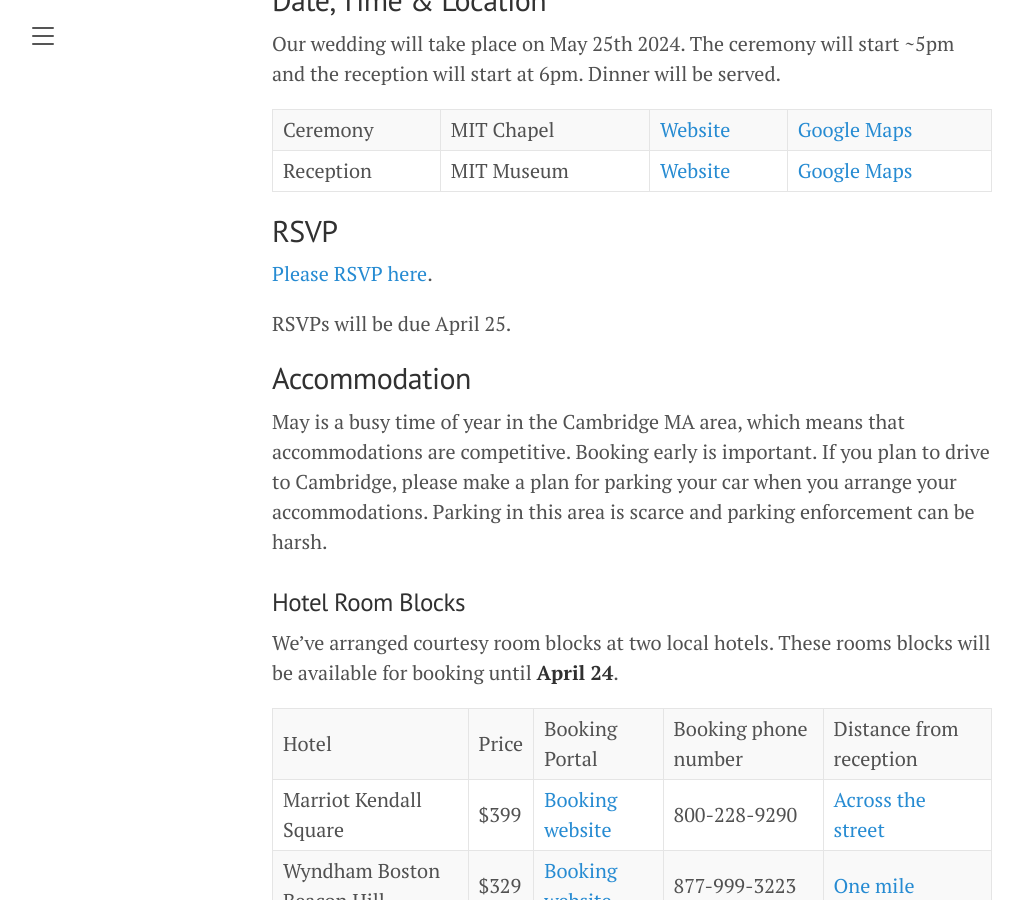
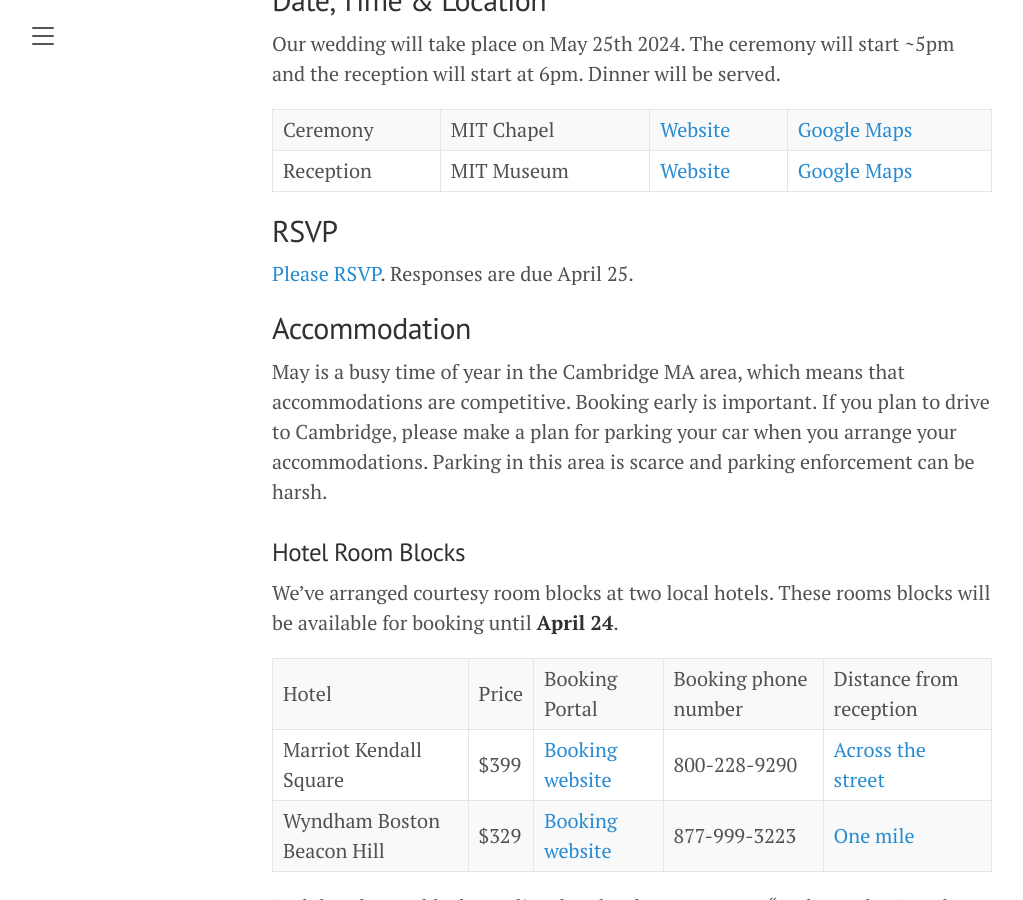
Before and after one commit to JoshBradshaw/andreajosh.github.io, a Jekyll site: the page built from _posts/2023-12-30-overview.md, in a window 1280 px wide and 900 px high, scrolled down 511 px. Shown: the whole window, without its empty margins (8-1031 px from the left). Built offline with Jekyll 4.4.1, drawn with Linux system fonts in a browser that asks for light colours.

Commit message:
Update 2023-12-30-overview.md

```diff
--- a/_posts/2023-12-30-overview.md
+++ b/_posts/2023-12-30-overview.md
@@ -14,9 +14,7 @@ Reception | MIT Museum | [Website](https://mitmuseum.mit.edu/) | [Google Maps](h
 
 ## RSVP
 
-[Please RSVP here](https://forms.gle/yNtpVW9MCpyCcn6j9).
-
-RSVPs will be due April 25.
+[Please RSVP](https://forms.gle/yNtpVW9MCpyCcn6j9). Responses are due April 25.
 
 ## Accommodation
 
```
